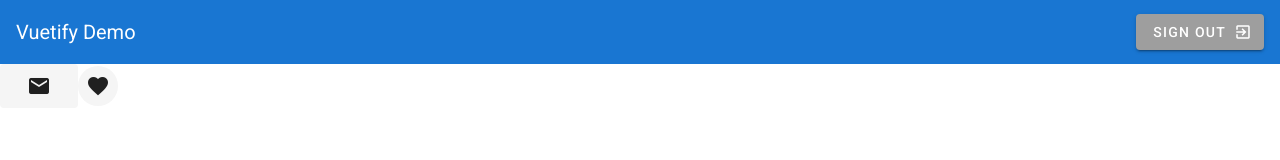
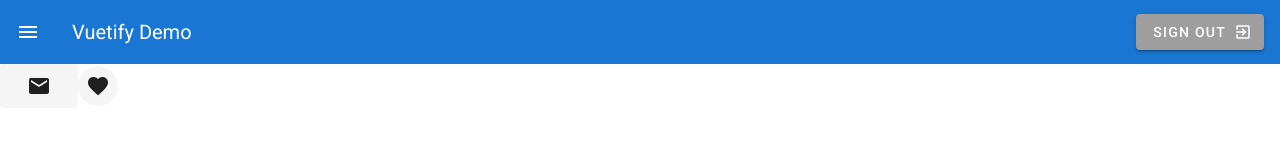
Before and after one commit to suhuromarfarah/Listn, a Vue app: page /#/ in a window 1280 px wide. Shown: the top 160 px of the page. Built offline with nearby package versions, Linux system fonts and the light colour scheme.

Commit message:
Add nav drawer

```diff
--- a/src/components/Navbar.vue
+++ b/src/components/Navbar.vue
@@ -1,18 +1,24 @@
 <template>
   <nav>
-    <v-toolbar app flat color="primary" dark>
+    <v-app-bar app flat color="primary" dark>
+      <v-app-bar-nav-icon @click="drawer = !drawer"></v-app-bar-nav-icon>
       <v-toolbar-title>
         <span>Vuetify Demo</span>
       </v-toolbar-title>
-			<v-spacer></v-spacer>
+      <v-spacer></v-spacer>
       <v-btn flat color="grey">
         Sign Out
         <v-icon right>exit_to_app</v-icon>
       </v-btn>
-    </v-toolbar>
+    </v-app-bar>
+    <v-navigation-drawer app v-model="drawer" class="grey"></v-navigation-drawer>
   </nav>
 </template>
 
 <script>
-export default {};
+export default {
+  data() {
+    return { drawer: false };
+  }
+};
 </script>
```
